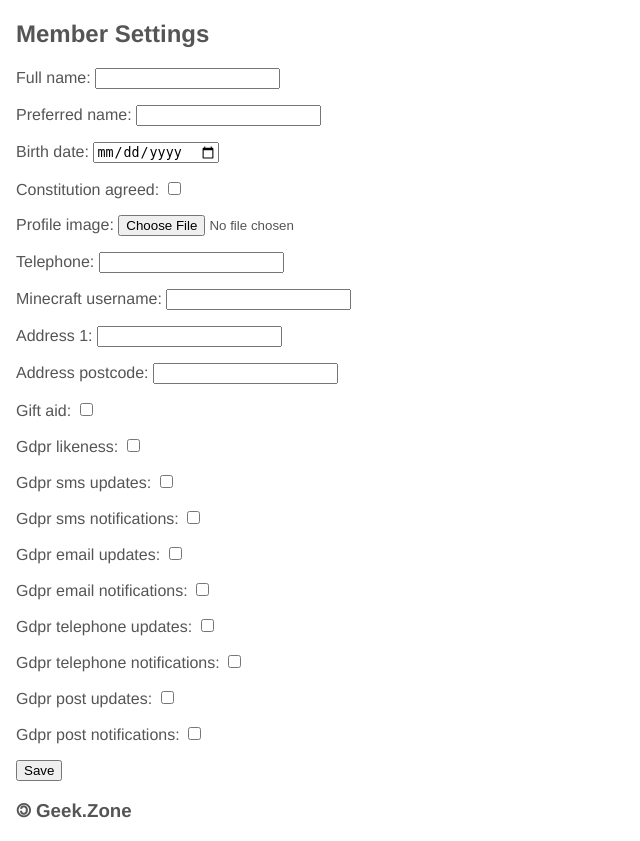
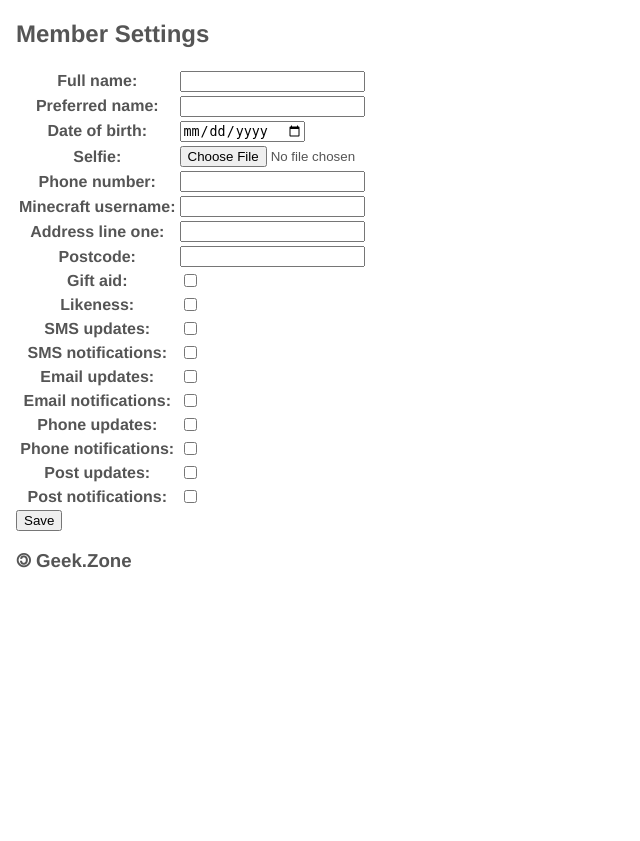
Before and after one commit to GeekZoneHQ/web, a Django app: template memberships/templates/memberships/member_settings.html in a window 1280 px wide. Shown: the part 53-894 px from the top of the page, without its empty margins (0-640 px from the left). After the commit the page ends 621 px from the top, so only its background shows below. Run offline with Django 3.2, Linux system fonts and the light colour scheme; the template is opened without the code that fills it: values that come from a table or form of the project are taken from there, others are empty; parts of the project's set-up code (start-up, migrations or seed data) failed here and were passed over.

Commit message:
view and edit member settings

```diff
--- a/memberships/forms.py
+++ b/memberships/forms.py
@@ -52,11 +52,17 @@ class RegistrationForm(forms.Form):
 
         return self.cleaned_data
 
-
-
 class MemberSettingsForm(ModelForm):
         class Meta:
             model = Member
             fields = '__all__'
-            exclude = ['stripe_customer_id', 'email', 'user']
+            exclude = ['stripe_customer_id', 'email', 'user', 'constitution_agreed']
             widgets = {'birth_date': DateInput()}
+
+
+class MemberDetailsForm(ModelForm):
+    class Meta:
+        model = Member
+        fields = '__all__'
+        exclude = ['stripe_customer_id', 'email', 'user', 'constitution_agreed', 'profile_image']
+        widgets = {'birth_date': DateInput()}
--- a/memberships/models.py
+++ b/memberships/models.py
@@ -10,31 +10,29 @@ from .services import StripeGateway
 COUNTRY_CHOICES = ["countries"]
 
 
-
-
 class Member(models.Model):
-    full_name = models.CharField(max_length=255)
-    preferred_name = models.CharField(max_length=255)
+    full_name = models.CharField(max_length=255, verbose_name="Full name")
+    preferred_name = models.CharField(max_length=255, verbose_name="Preferred name")
     email = models.EmailField(max_length=254)
-    birth_date = models.DateField()
+    birth_date = models.DateField(verbose_name="Date of birth")
     constitution_agreed = models.BooleanField()
     stripe_customer_id = models.CharField(max_length=255)
     user = models.OneToOneField(User, on_delete=models.CASCADE)
-    profile_image = models.ImageField(upload_to="images/", blank=True)
-    telephone = models.CharField(max_length=255, blank=True)
-    minecraft_username = models.CharField(max_length=255, blank=True)
-    address_1 = models.CharField(max_length=255, blank=True)
-    address_postcode = models.CharField(max_length=10, blank=True)
-    gift_aid = models.BooleanField(default=False)
-    gdpr_likeness = models.BooleanField(default=False)
-    gdpr_sms_updates = models.BooleanField(default=False)
-    gdpr_sms_notifications = models.BooleanField(default=False)
-    gdpr_email_updates = models.BooleanField(default=False)
-    gdpr_email_notifications = models.BooleanField(default=False)
-    gdpr_telephone_updates = models.BooleanField(default=False)
-    gdpr_telephone_notifications = models.BooleanField(default=False)
-    gdpr_post_updates = models.BooleanField(default=False)
-    gdpr_post_notifications = models.BooleanField(default=False)
+    profile_image = models.ImageField(upload_to="images/", blank=True, verbose_name="Selfie")
+    telephone = models.CharField(max_length=255, blank=True, verbose_name="Phone number")
+    minecraft_username = models.CharField(max_length=255, blank=True, verbose_name="Minecraft username")
+    address_1 = models.CharField(max_length=255, blank=True, verbose_name="Address line one")
+    address_postcode = models.CharField(max_length=10, blank=True, verbose_name="Postcode")
+    gift_aid = models.BooleanField(default=False, verbose_name="Gift aid")
+    gdpr_likeness = models.BooleanField(default=False, verbose_name="Likeness")
+    gdpr_sms_updates = models.BooleanField(default=False, verbose_name="SMS updates")
+    gdpr_sms_notifications = models.BooleanField(default=False, verbose_name="SMS notifications")
+    gdpr_email_updates = models.BooleanField(default=False, verbose_name="Email updates")
+    gdpr_email_notifications = models.BooleanField(default=False, verbose_name="Email notifications")
+    gdpr_telephone_updates = models.BooleanField(default=False, verbose_name="Phone updates")
+    gdpr_telephone_notifications = models.BooleanField(default=False, verbose_name="Phone notifications")
+    gdpr_post_updates = models.BooleanField(default=False, verbose_name="Post updates")
+    gdpr_post_notifications = models.BooleanField(default=False, verbose_name="Post notifications")
     # renewal_date = models.DateField()
 
 
--- a/memberships/templates/memberships/member_settings.html
+++ b/memberships/templates/memberships/member_settings.html
@@ -4,10 +4,11 @@
 
 
 <h2>Member Settings</h2>
+<table>
   <form action="/memberships/settings/" method="POST">
     {% csrf_token %}
-    {{ form.as_p }}
-
+    {{ form.as_table }}
+</table>
     <input type="submit" value="Save"/>
 
 {% endblock %}
```
Also changed, not shown: memberships/templates/memberships/member_details.html (added, +23 -0 lines), memberships/views.py (+14 -4 lines), readme.md.
